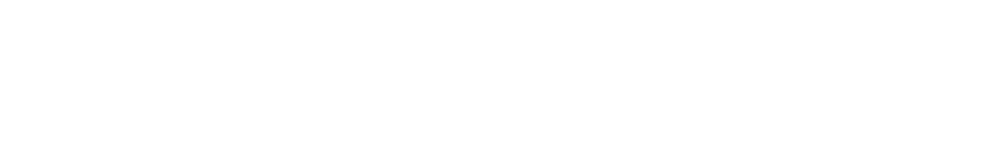
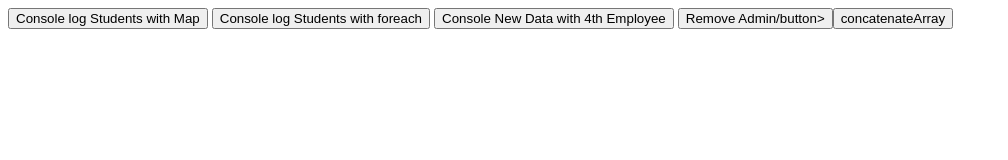
Before and after one commit to darowais909/F2-Contest1-Jan, a plain HTML site: page index.html in a window 1280 px wide. Shown: the whole page, without its empty margins (0-1008 px from the left). Drawn offline with Linux system fonts and the light colour scheme.

Commit message:
version1

```diff
--- a/index.html
+++ b/index.html
@@ -6,6 +6,15 @@
     <title>F2-Contest1</title>
 </head>
 <body>
+    <button onclick="PrintDeveloperbyMap()">
+        Console log Students with Map
+      </button>
+      <button onclick="PrintDeveloperbyForEach()">
+        Console log Students with foreach
+      </button>
+      <button onclick="addData()">Console New Data with 4th Employee</button>
+      <button onclick="removeAdmin()">Remove Admin/button>
+      <button onclick="concatenateArray()">concatenateArray</button>
     <script src="./script.js"></script>
 </body>
 </html>
--- a/script.js
+++ b/script.js
@@ -0,0 +1,25 @@
+let arr = [
+    { id: 1, name: "john", age: "18", profession: "developer" },
+    { id: 2, name: "jack", age: "20", profession: "developer" },
+    { id: 3, name: "karen", age: "19", profession: "admin" },
+  ];
+
+  function PrintDeveloperbyMap() {
+    //Write your code here , just console.log
+  }
+
+  function PrintDeveloperbyForEach() {
+    //Write your code here , just console.log
+  }
+
+  function addData() {
+    //Write your code here, just console.log
+  }
+
+  function removeAdmin() {
+    //Write your code here, just console.log
+  }
+
+  function concatenateArray() {
+    //Write your code here, just console.log
+  }
```
